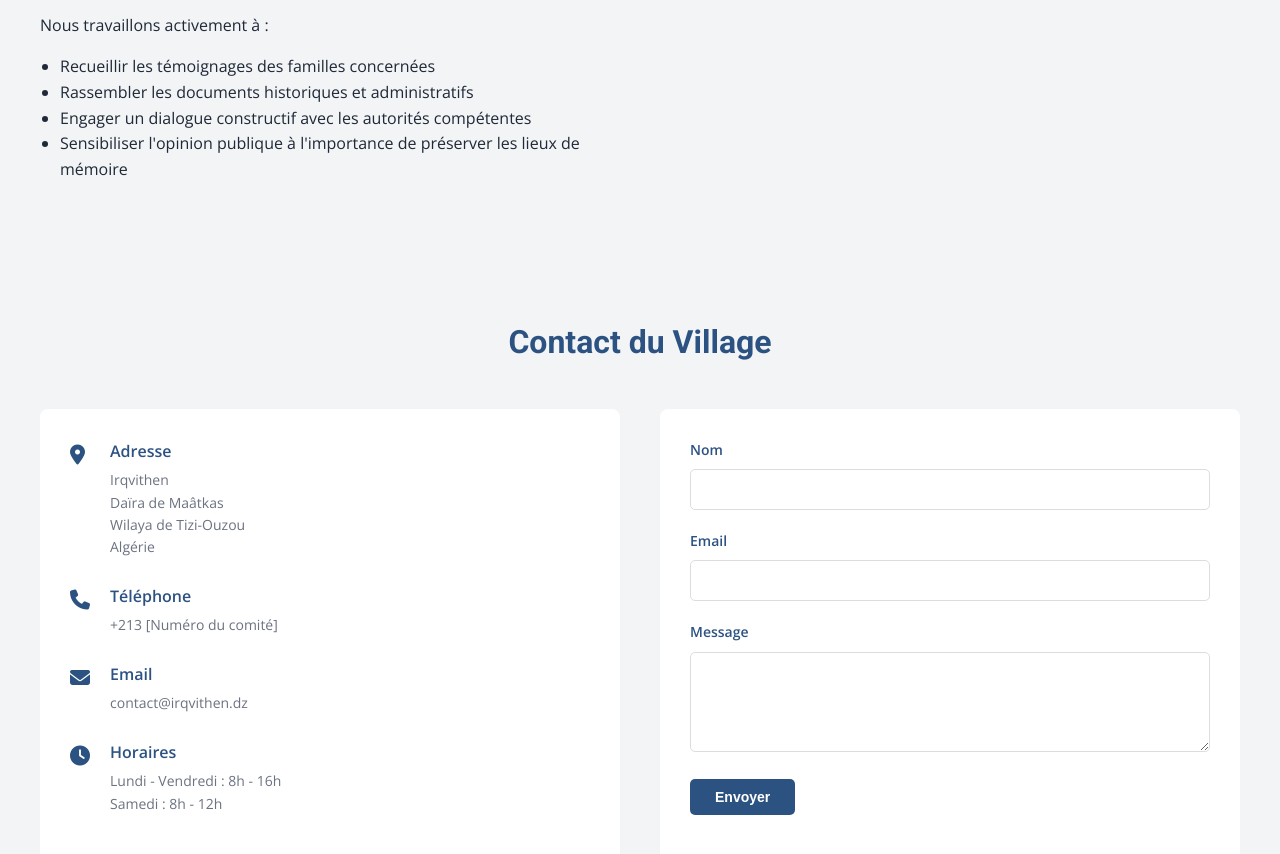
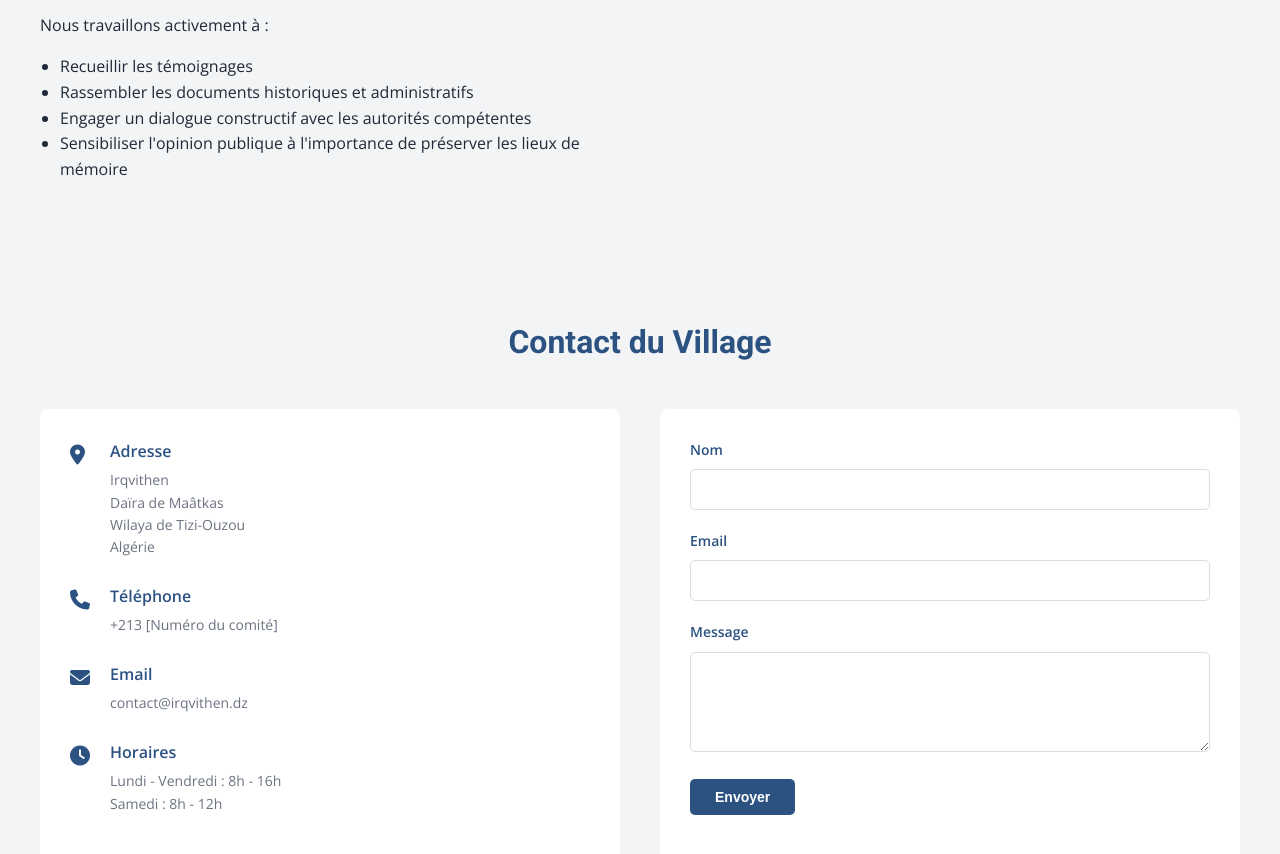
Before and after one commit to famillemahtout/famillemahtout.github.io, a plain HTML site: page index.html in a window 1280 px wide. Shown: the part 3247-4101 px from the top of the page. Drawn offline with nearby package versions, Linux system fonts and the light colour scheme.

Commit message:
Update index.html

```diff
--- a/index.html
+++ b/index.html
@@ -767,7 +767,7 @@
                     <p>Nous appelons au dialogue avec les autorités locales et judiciaires afin de trouver une solution qui respecte à la fois les droits fonciers et la dignité des défunts qui reposent en ce lieu. La préservation de la mémoire de nos ancêtres est une responsabilité morale que nous assumons pleinement.</p>
                     <p>Nous travaillons activement à :</p>
                     <ul style="padding-left: 20px; margin: 15px 0;">
-                        <li>Recueillir les témoignages des familles concernées</li>
+                        <li>Recueillir les témoignages</li>
                         <li>Rassembler les documents historiques et administratifs</li>
                         <li>Engager un dialogue constructif avec les autorités compétentes</li>
                         <li>Sensibiliser l'opinion publique à l'importance de préserver les lieux de mémoire</li>
```
